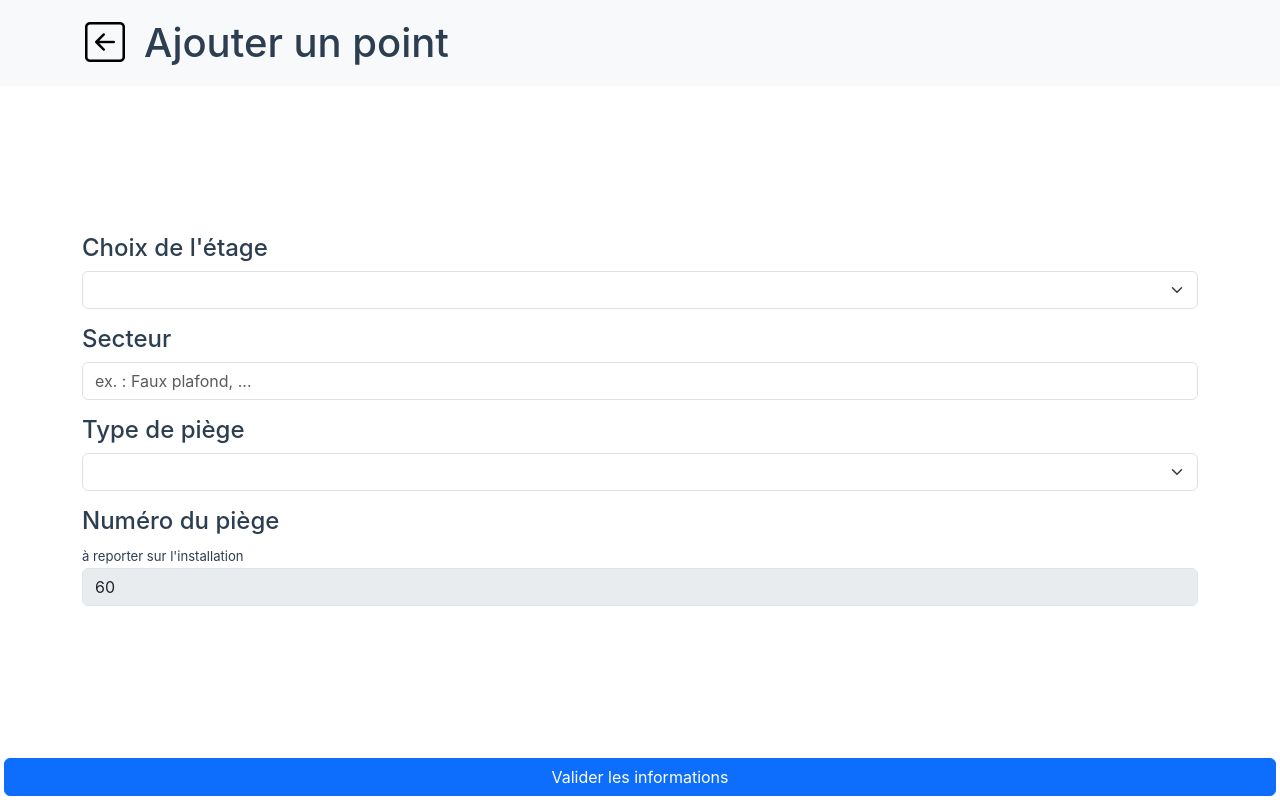
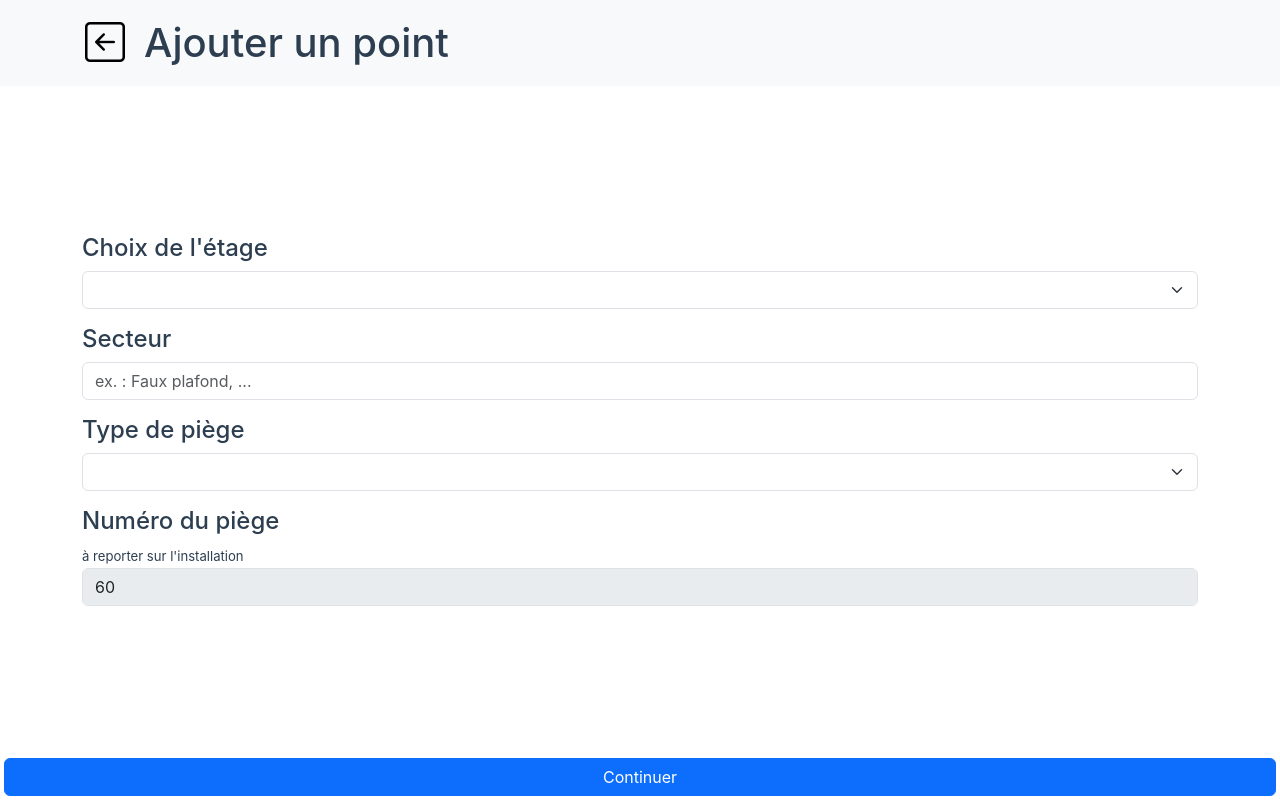
Before and after one commit to 24eme/OpenCarto, a Vue app: page /addInfoPoint in a window 1280 px wide. Built offline with nearby package versions, Linux system fonts and the light colour scheme.

Commit message:
Texte bouton ajout d'information

```diff
--- a/src/views/AddInfoPointView.vue
+++ b/src/views/AddInfoPointView.vue
@@ -85,7 +85,7 @@ if (!pointData.idPiege || pointData.idPiege === "0") {
 
         <div class="m-1 row">
             <RouterLink :to="{ name: 'prisePhoto' }" class="btn btn-primary">
-                Valider les informations
+                Continuer
             </RouterLink>
         </div>
     </div>
```
